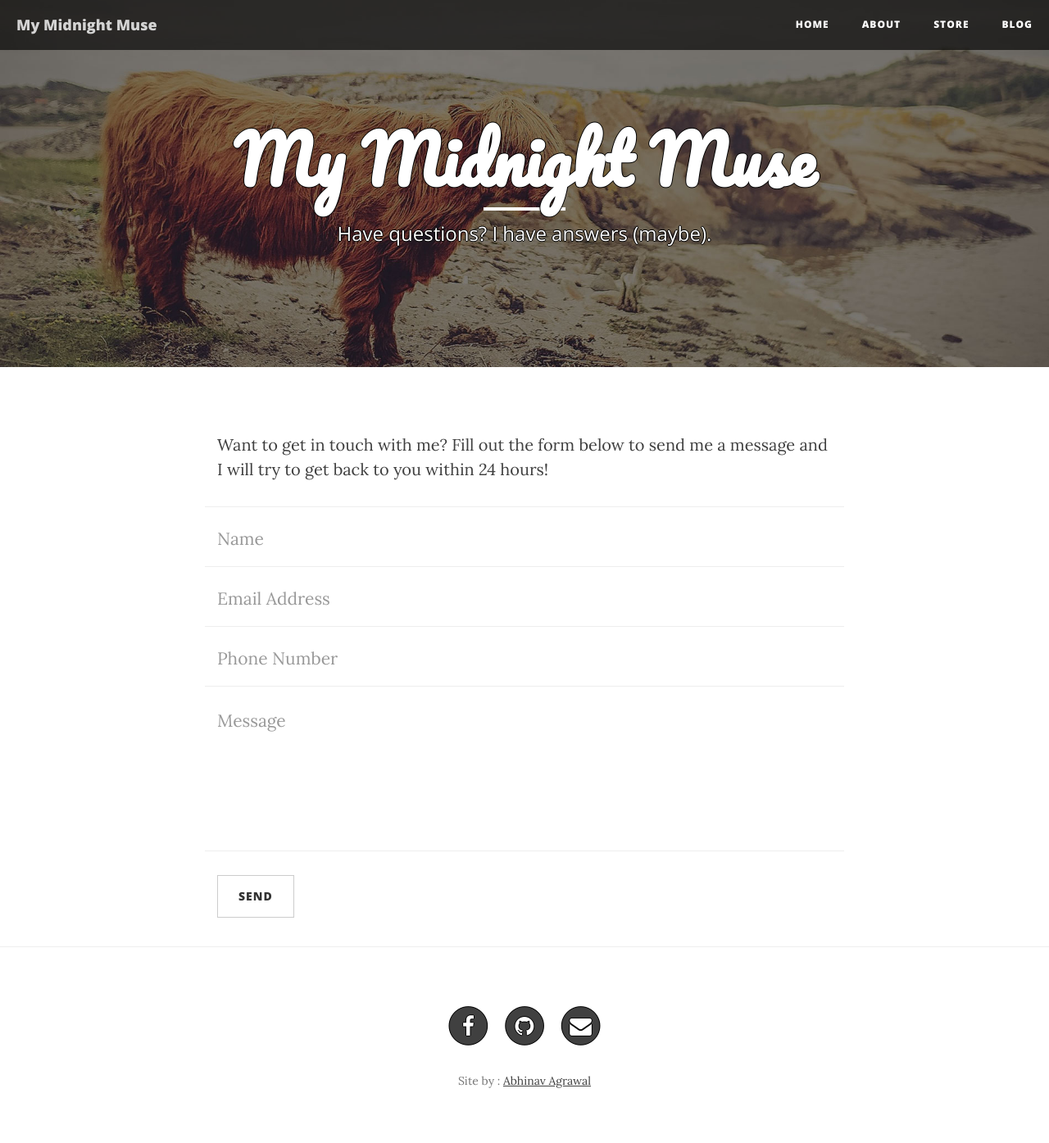
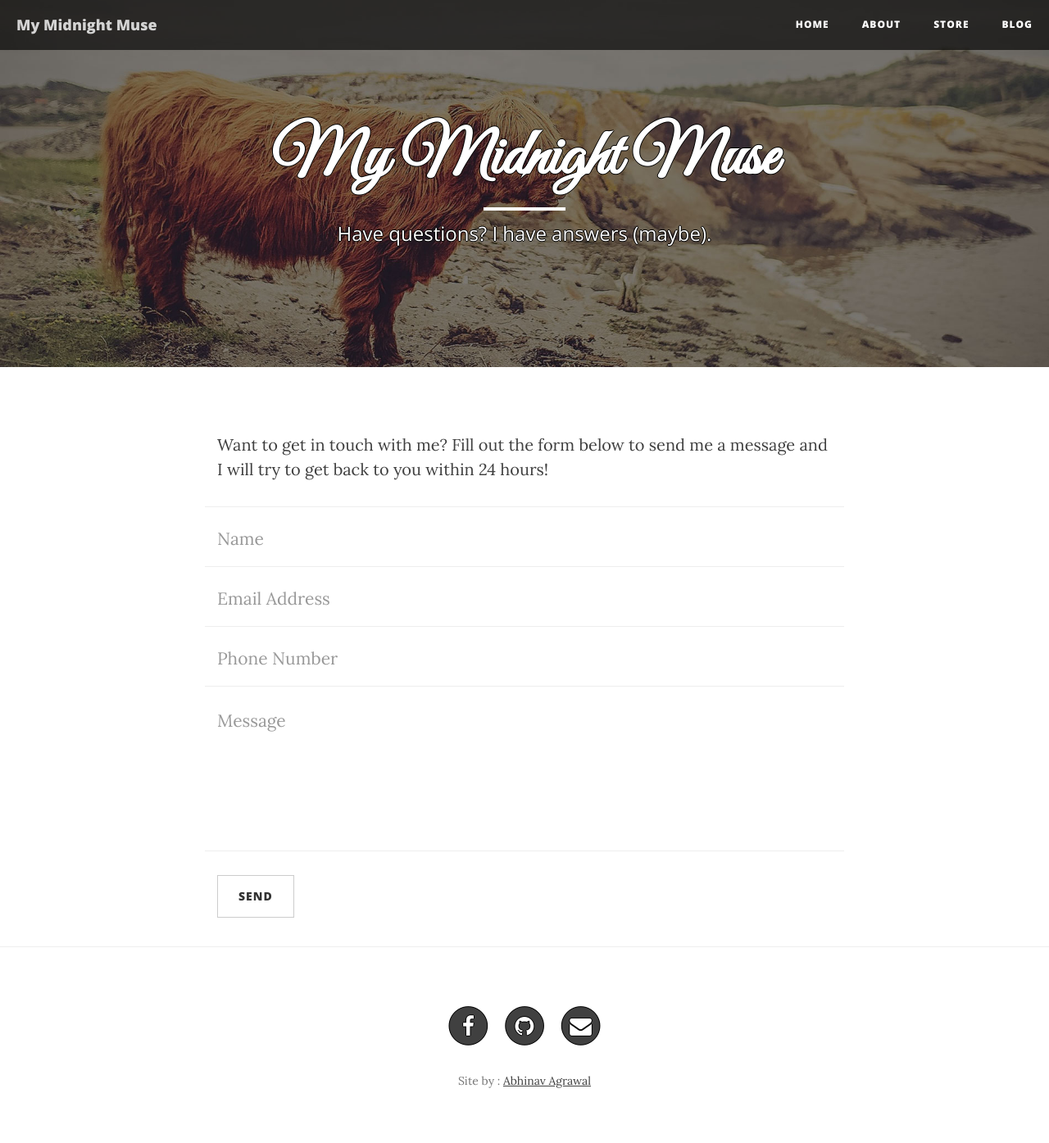
Before and after one commit to stuti1995/dory-blog, a Jekyll site: the page built from contact.html, in a window 1280 px wide. Shown: the whole page at 82% size. Built offline with Jekyll 4.4.1, drawn with Linux system fonts in a browser that asks for light colours; nearby versions of some CDN libraries; some web fonts are replaced; comment, search, counter and statistics services are not loaded.

Commit message:
Font changes, added new paintings

```diff
--- a/css/clean-blog.css
+++ b/css/clean-blog.css
@@ -3,8 +3,12 @@
  * Copyright 2015 Start Bootstrap
  * Licensed under MIT (https://spdx.org/licenses/MIT)
  */
-@import url('https://fonts.googleapis.com/css?family=Barrio');
-@import url('https://fonts.googleapis.com/css?family=Pacifico');
+/*@import url('https://fonts.googleapis.com/css?family=Barrio');*/
+@import url('https://fonts.googleapis.com/css?family=Cookie');
+/*@import url('https://fonts.googleapis.com/css?family=Pacifico');*/
+@import url('https://fonts.googleapis.com/css?family=Kaushan+Script');
+@import url('https://fonts.googleapis.com/css?family=Great+Vibes');
+
 
 
 html {
@@ -174,11 +178,13 @@ hr.small {
 }
 .site-heading h1, span{
   /*yahachan*/
-  font-family: 'Pacifico', cursive;
+  /*font-family: 'Pacifico', cursive;*/
+  font-family: 'Great Vibes', cursive;
   text-shadow: -1px 0 black, 0 1px black, 1px 0 black, 0 -1px black;
 }
 .post-heading h1, span{
-  font-family: 'Barrio', cursive;
+  /*font-family: 'Barrio', cursive;*/
+  font-family: 'Kaushan Script', cursive;
   text-shadow: -1px 0 black, 0 1px black, 1px 0 black, 0 -1px black;
 }
 @media only screen and (min-width: 768px) {
@@ -330,7 +336,6 @@ footer .copyright {
   resize: none;
 }
 .floating-label-form-group label {
-  display: block;
   z-index: 0;
   position: relative;
   top: 2em;
@@ -441,7 +446,6 @@ img::-moz-selection {
   align-items: center;
   display: -webkit-box;
   display: -ms-flexbox;
-  display: box;
   display: flex;
   -webkit-box-lines: multiple;
   -moz-box-lines: multiple;
@@ -491,6 +495,7 @@ img::-moz-selection {
   -webkit-filter: none;
           filter: none;
   max-width: 100%;
+  max-height: 700px;
   -webkit-transform: scale(1.2, 1.2);
   transform: scale(1.2, 1.2);
   -webkit-transition: -webkit-transform 0.3s ease, filter 0.3s ease 0.3s;
@@ -506,6 +511,7 @@ img::-moz-selection {
   text-align: center;
   -webkit-transition: all 0.3s ease;
   transition: all 0.3s ease;
+  font-family: 'Cookie', cursive;
 }
 .figure__caption {
   position: absolute;
@@ -515,7 +521,6 @@ img::-moz-selection {
   border-bottom: 5px solid rgba(0,0,0,0.5) double;
   color: #eee;
   display: inline;
-  font-family: 'Medula One', cursive;
   font-size: 30px;
   height: 40px;
   line-height: 40px;
@@ -533,7 +538,7 @@ img::-moz-selection {
   opacity: 0;
   -ms-filter: "progid:DXImageTransform.Microsoft.Alpha(Opacity=0)";
   filter: alpha(opacity=0);
-  padding: 20px 20px;
+  padding: 45px 20px;
   -webkit-transform: scale(0, 0);
   transform: scale(0, 0);
 }
--- /dev/null
+++ b/paintings/fdgfh.markdown
@@ -0,0 +1,5 @@
+---
+title: "Title 4"
+caption: "Caption 4"
+filename: "p4.jpg"
+---
--- /dev/null
+++ b/paintings/sdfsf.markdown
@@ -0,0 +1,5 @@
+---
+title: "Title 5"
+caption: "Caption 5"
+filename: "p5.jpg"
+---
```
Also changed, not shown: img/p4.jpg (added), 1 other file.
